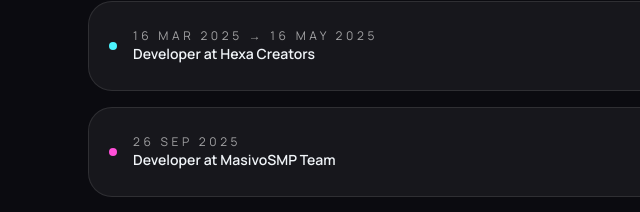
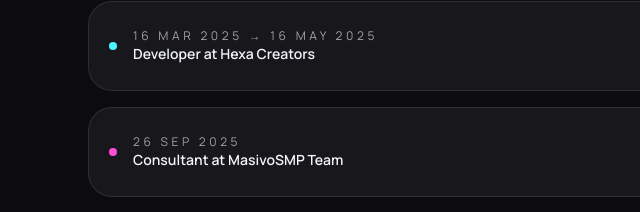
Before and after one commit to Camil4Dev/camila.portafolio.github.io, a website: page skills.html in a window 1280 px wide. Shown: the part 915-1127 px from the top of the page, 0-640 px from the left. Drawn offline with Linux system fonts and the light colour scheme.

Commit message:
Update MasivoSMP role to Consultant

```diff
--- a/Script/lang.js
+++ b/Script/lang.js
@@ -174,7 +174,7 @@
       experience2Date: "16 Mar 2025 → 16 May 2025",
       experience2Desc: "Developer en Hexa Creators",
       experience3Date: "26 Sep 2025",
-      experience3Desc: "Developer en MasivoSMP Team",
+      experience3Desc: "Consultant en MasivoSMP Team",
       experience4Date: "21 Feb 2026",
       experience4Desc: "Developer en Hylamity",
 
@@ -489,7 +489,7 @@
       experience2Date: "16 Mar 2025 → 16 May 2025",
       experience2Desc: "Developer at Hexa Creators",
       experience3Date: "26 Sep 2025",
-      experience3Desc: "Developer at MasivoSMP Team",
+      experience3Desc: "Consultant at MasivoSMP Team",
       experience4Date: "21 Feb 2026",
       experience4Desc: "Developer at Hylamity",
 
--- a/skills.html
+++ b/skills.html
@@ -211,10 +211,10 @@
         <div class="dot h-2 w-2 rounded-full bg-neonPink"></div>
         <div class="text flex-1">
           <div class="when text-xs uppercase tracking-[0.3em] text-white/60">26 Sep 2025</div>
-          <div class="what text-sm font-semibold">Developer en MasivoSMP Team</div>
+          <div class="what text-sm font-semibold">Consultant en MasivoSMP Team</div>
         </div>
         <a href="https://masivo.gg" target="_blank" rel="noopener noreferrer" class="timeline-icon">
-          <img src="images/icons/masivo_iso.png" alt="Farfania Team logo" width="48" height="48" loading="lazy" decoding="async" class="h-12 w-12 rounded-2xl border border-white/10 object-cover">
+          <img src="images/icons/masivo_iso.png" alt="MasivoSMP Team logo" width="48" height="48" loading="lazy" decoding="async" class="h-12 w-12 rounded-2xl border border-white/10 object-cover">
         </a>
       </div>
 
```
